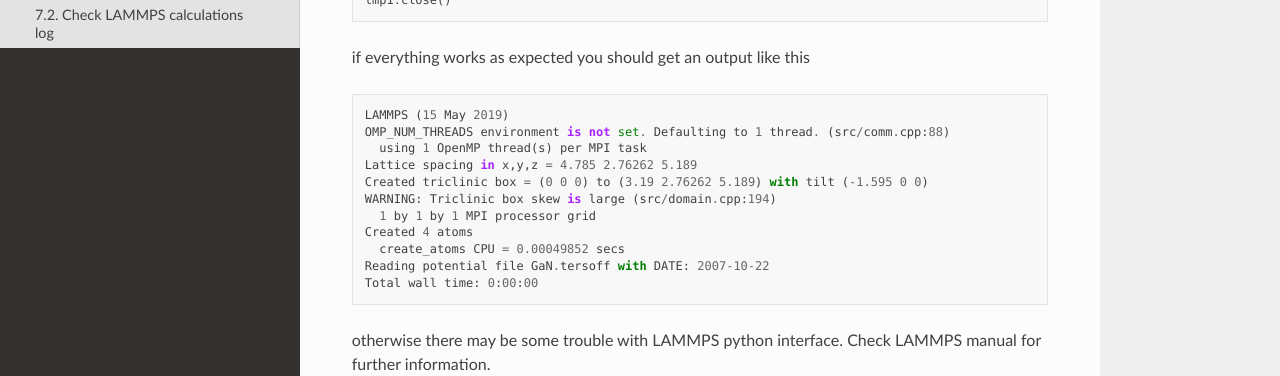
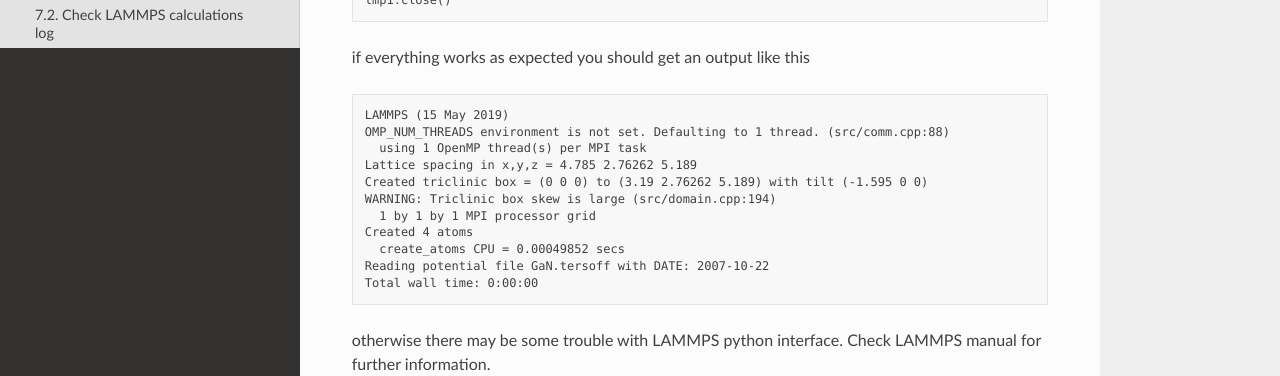
Before and after one commit to abelcarreras/phonolammps, a Sphinx documentation site: the page built from docs/troubleshooting.rst, in a window 1280 px wide and 1136 px high. Shown: the part 376-752 px from the top of the window. Built offline with Sphinx 7.4.7 and the Read the Docs theme 2.0.0, drawn with Linux system fonts in a browser that asks for light colours.

Commit message:
update docs

```diff
--- a/docs/troubleshooting.rst
+++ b/docs/troubleshooting.rst
@@ -17,9 +17,7 @@
     lmp1.file("in.lammps")
     lmp1.close()
 
-if everything works as expected you should get an output like this
-
-.. code-block:: python
+if everything works as expected you should get an output like this ::
 
     LAMMPS (15 May 2019)
     OMP_NUM_THREADS environment is not set. Defaulting to 1 thread. (src/comm.cpp:88)
```
